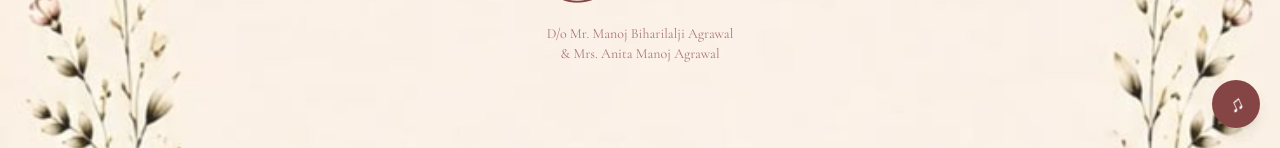
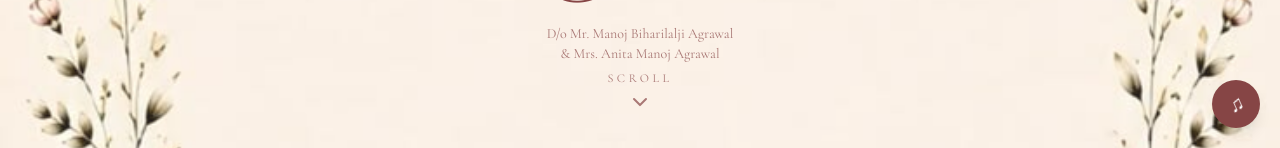
Before and after one commit to CreatineCoder/Gaurav-Simran-Wedding-Invite, a React (Vite) app: page / in a window 1280 px wide. Both pictures are taken after a click on the button "Open the invitation". Shown: the part 652-800 px from the top of the page. Built offline with nearby package versions, Linux system fonts and the light colour scheme; the HTML template or start-up script is replaced by a standard one.

Commit message:
Add scroll-down cue to Hero section for improved navigation

```diff
--- a/src/components/Sections.tsx
+++ b/src/components/Sections.tsx
@@ -34,6 +34,24 @@ export function Hero() {
 
         <h1 className="font-script text-6xl text-maroon sm:text-7xl">{wedding.bride}</h1>
         <p className="mt-2 whitespace-pre-line font-serif text-sm text-maroon/70">{wedding.brideParents}</p>
+      </div>
+
+      {/* Scroll-down cue */}
+      <div className="absolute inset-x-0 bottom-6 z-10 flex animate-bounce flex-col items-center text-maroon/70">
+        <span className="font-serif text-xs tracking-[0.3em]">SCROLL</span>
+        <svg
+          xmlns="http://www.w3.org/2000/svg"
+          viewBox="0 0 24 24"
+          fill="none"
+          stroke="currentColor"
+          strokeWidth="2"
+          strokeLinecap="round"
+          strokeLinejoin="round"
+          className="mt-1 h-6 w-6"
+          aria-hidden
+        >
+          <path d="M6 9l6 6 6-6" />
+        </svg>
       </div>
     </section>
   );
```
